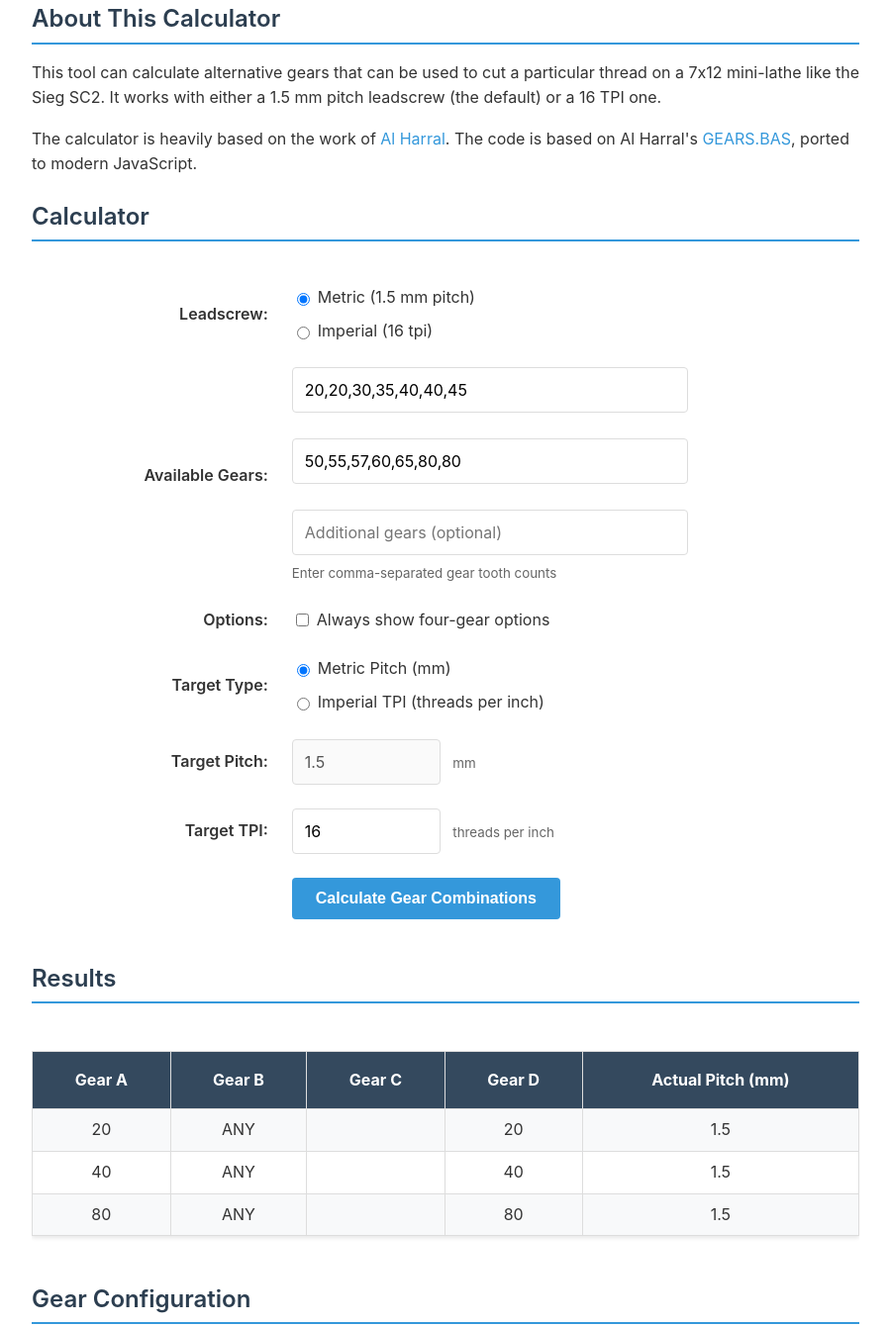
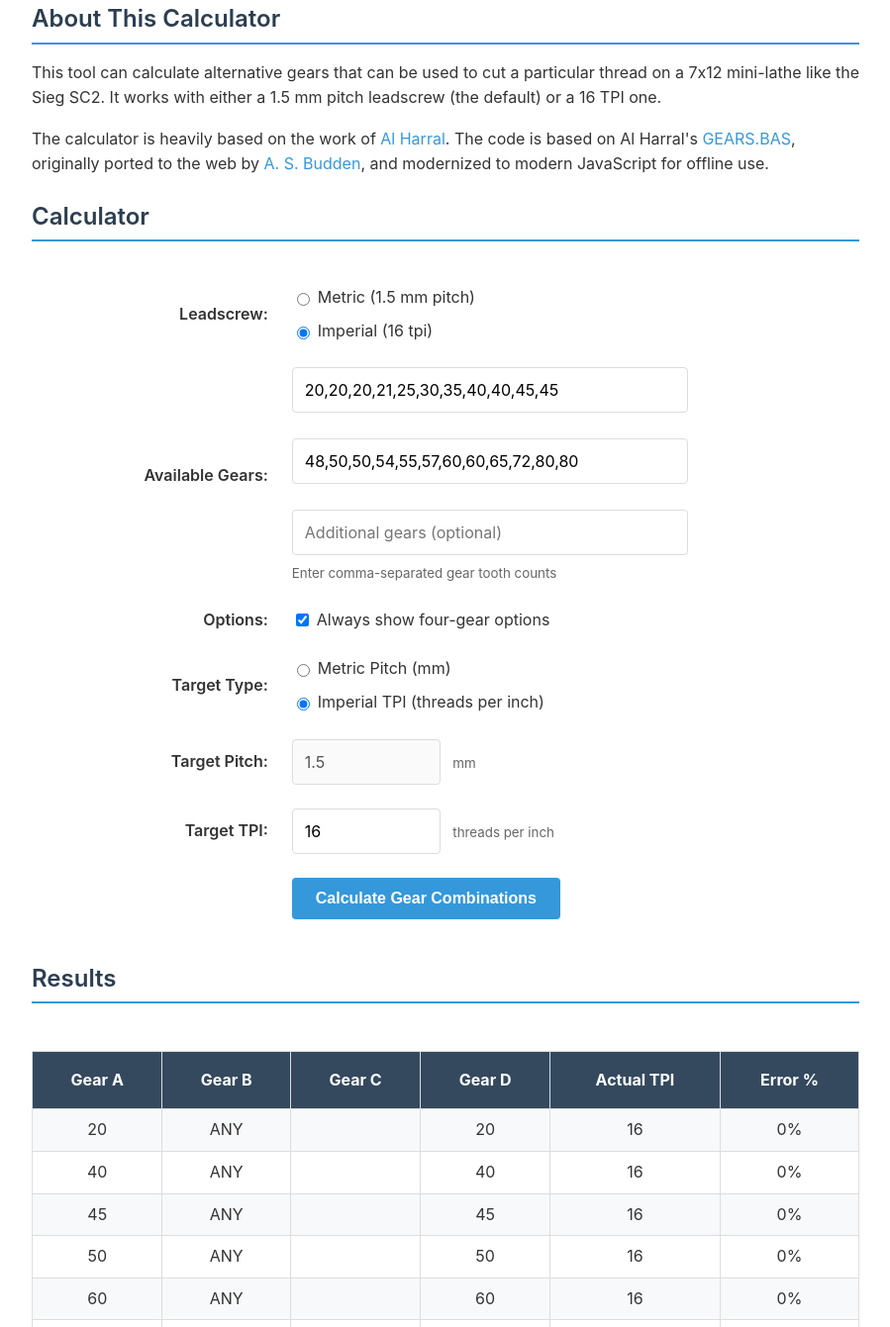
Before and after one commit to LGGGreg/Lathe-Thread-Gear-Chart-Generator, a plain HTML site: page index.html in a window 1280 px wide. Shown: the part 210-1551 px from the top of the page at 99% size, without its empty margins (190-1089 px from the left). Drawn offline with Linux system fonts and the light colour scheme.

Commit message:
Customize calculator defaults and add features
- Move documentation to docs/ folder for better organization
- Add CGTK.co.uk reference to credits (original web version)
- Change defaults to Imperial mode (16 TPI leadscrew and TPI target)
- Update default gear sets to: 20,20,20,21,25,30,35,40,40,45,45,48,50,50,54,55,57,60,60,65,72,80,80
- Set 'always show four-gears' checkbox to checked by default
- Add Error % column to results table showing deviation from target

```diff
--- a/index.html
+++ b/index.html
@@ -22,7 +22,8 @@
 
             <p>The calculator is heavily based on the work of <a href="http://www.varmintal.com/alath.htm" target="_blank" rel="noopener">Al&nbsp;Harral</a>.
             The code is based on Al&nbsp;Harral's <a href="http://www.varmintal.com/gears.bas" target="_blank" rel="noopener">GEARS.BAS</a>,
-            ported to modern JavaScript.</p>
+            originally ported to the web by <a href="https://www.cgtk.co.uk/metalwork/calculators/changegears/minilathe" target="_blank" rel="noopener">A.&nbsp;S.&nbsp;Budden</a>,
+            and modernized to modern JavaScript for offline use.</p>
         </section>
 
         <section class="calculator">
@@ -36,11 +37,11 @@
                             <td>
                                 <div class="radio-group">
                                     <label>
-                                        <input type="radio" id="metric_ls" name="leadscrew_type" value="metric" checked>
+                                        <input type="radio" id="metric_ls" name="leadscrew_type" value="metric">
                                         Metric (1.5&nbsp;mm pitch)
                                     </label>
                                     <label>
-                                        <input type="radio" id="imperial_ls" name="leadscrew_type" value="imperial">
+                                        <input type="radio" id="imperial_ls" name="leadscrew_type" value="imperial" checked>
                                         Imperial (16&nbsp;tpi)
                                     </label>
                                 </div>
@@ -64,7 +65,7 @@
                             <td>
                                 <div class="checkbox-group">
                                     <label>
-                                        <input type="checkbox" id="includeall" name="includeall">
+                                        <input type="checkbox" id="includeall" name="includeall" checked>
                                         Always show four-gear options
                                     </label>
                                 </div>
@@ -75,11 +76,11 @@
                             <td>
                                 <div class="radio-group">
                                     <label>
-                                        <input type="radio" id="getpitch" name="target" value="pitch" checked>
+                                        <input type="radio" id="getpitch" name="target" value="pitch">
                                         Metric Pitch (mm)
                                     </label>
                                     <label>
-                                        <input type="radio" id="gettpi" name="target" value="tpi">
+                                        <input type="radio" id="gettpi" name="target" value="tpi" checked>
                                         Imperial TPI (threads per inch)
                                     </label>
                                 </div>
@@ -153,7 +154,7 @@
     <footer>
         <p>
             <strong>Mini-Lathe Change Gear Calculator</strong><br>
-            Based on Al Harral's GEARS.BAS | Modernized for offline use<br>
+            Based on Al Harral's GEARS.BAS | Original web version by A. S. Budden (<a href="https://www.cgtk.co.uk/metalwork/calculators/changegears/minilathe" target="_blank" rel="noopener">CGTK.co.uk</a>) | Modernized for offline use<br>
             <small>This is a free, open-source tool for the machining community</small>
         </p>
     </footer>
--- a/js/calculator.js
+++ b/js/calculator.js
@@ -14,8 +14,8 @@ class GearCalculator {
 
     init() {
         // Load gear values from URL parameters or use defaults
-        const gears1 = this.getParameterByName("gears1", "20,20,30,35,40,40,45");
-        const gears2 = this.getParameterByName("gears2", "50,55,57,60,65,80,80");
+        const gears1 = this.getParameterByName("gears1", "20,20,20,21,25,30,35,40,40,45,45");
+        const gears2 = this.getParameterByName("gears2", "48,50,50,54,55,57,60,60,65,72,80,80");
         const gears3 = this.getParameterByName("gears3", "");
 
         document.getElementById("gears1").value = gears1;
@@ -214,11 +214,14 @@ class GearCalculator {
         // Calculate solutions
         const solutions = this.getGears(args);
 
+        // Get target value for error calculation
+        const targetValue = isImperial ? args.tpi : args.pitch;
+
         // Display results
-        this.displayResults(solutions, isImperial);
+        this.displayResults(solutions, isImperial, targetValue);
     }
 
-    displayResults(solutions, isImperial) {
+    displayResults(solutions, isImperial, targetValue) {
         const holder = document.getElementById("holder");
         holder.innerHTML = "";
 
@@ -233,7 +236,7 @@ class GearCalculator {
 
         // Create header
         const headerRow = table.insertRow(0);
-        ['Gear A', 'Gear B', 'Gear C', 'Gear D', isImperial ? 'Actual TPI' : 'Actual Pitch (mm)'].forEach(text => {
+        ['Gear A', 'Gear B', 'Gear C', 'Gear D', isImperial ? 'Actual TPI' : 'Actual Pitch (mm)', 'Error %'].forEach(text => {
             const th = document.createElement('th');
             th.innerHTML = `<b>${text}</b>`;
             th.className = 'border';
@@ -262,6 +265,16 @@ class GearCalculator {
             valueCell.className = 'border';
             const actualValue = isImperial ? solution.TPI : solution.Pitch;
             valueCell.innerHTML = this.formatNumber(actualValue);
+
+            // Add error percentage cell
+            const errorCell = row.insertCell(5);
+            errorCell.className = 'border';
+            if (targetValue && targetValue !== 0) {
+                const errorPercent = ((actualValue - targetValue) / targetValue) * 100;
+                errorCell.innerHTML = this.formatNumber(errorPercent) + '%';
+            } else {
+                errorCell.innerHTML = 'N/A';
+            }
         });
 
         holder.appendChild(table);
```
